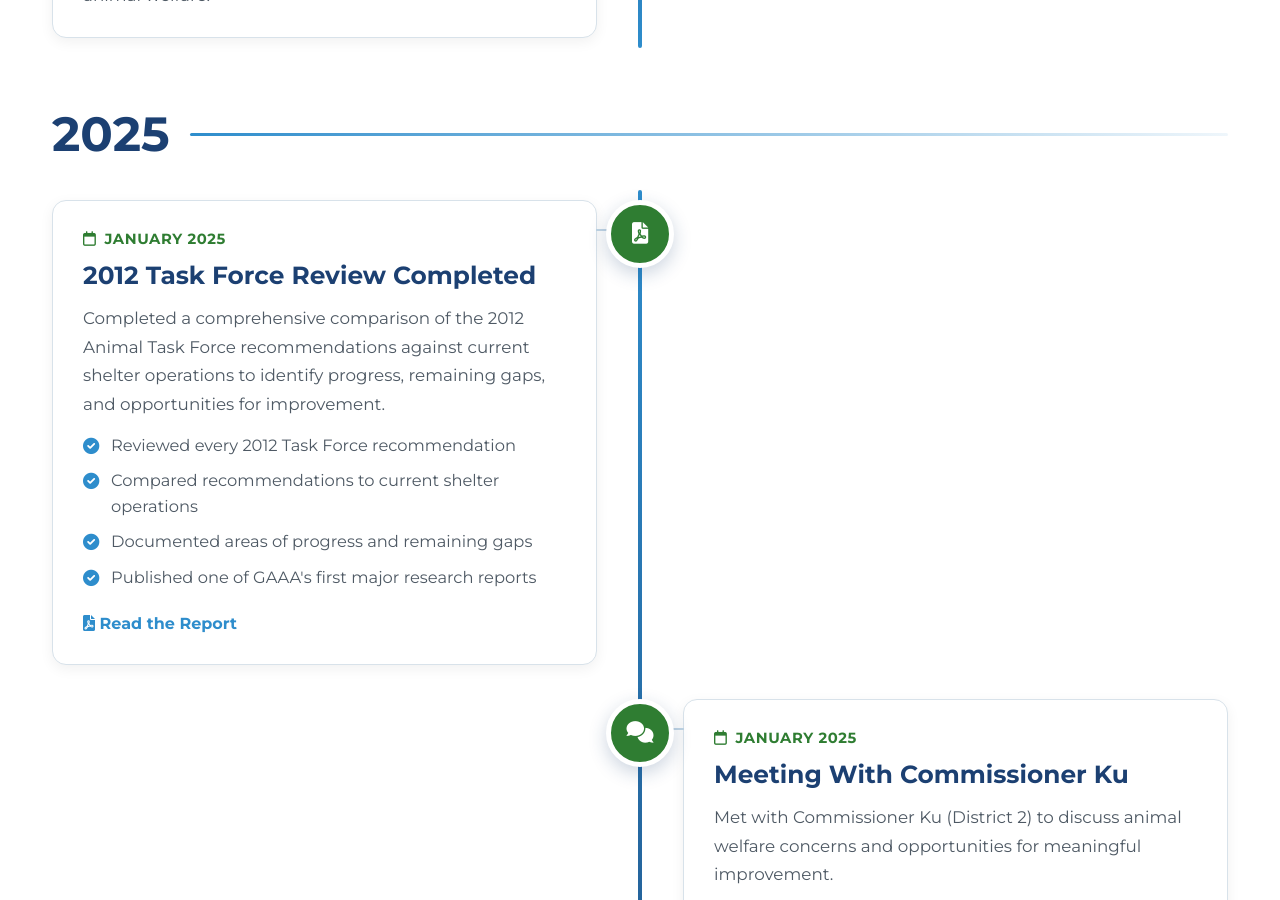
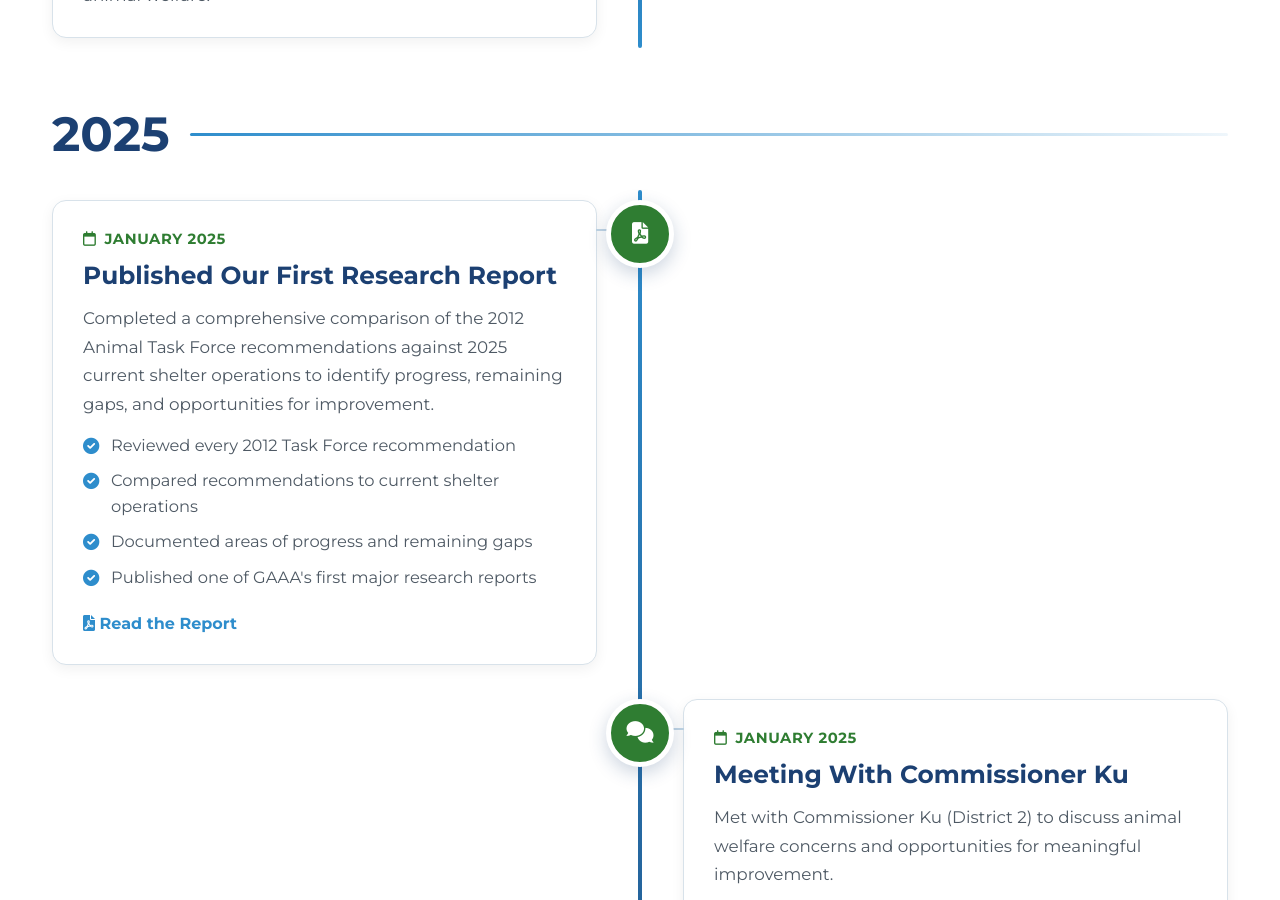
Before and after one commit to whitleybacon/gwinnett-animal-advocacy-alliance, a Jekyll site: the page built from journey/index.html, in a window 1280 px wide and 900 px high, scrolled down 2362 px. Built offline with Jekyll 4.4.1, drawn with Linux system fonts in a browser that asks for light colours.

Commit message:
Update index.html

```diff
--- a/journey/index.html
+++ b/journey/index.html
@@ -757,11 +757,11 @@ title: Our Advocacy Journey
                     January 2025
                 </p>
 
-                <h3>2012 Task Force Review Completed</h3>
+                <h3>Published Our First Research Report</h3>
 
                 <p>
                     Completed a comprehensive comparison of the 2012 Animal Task
-                    Force recommendations against current shelter operations to
+                    Force recommendations against 2025 current shelter operations to
                     identify progress, remaining gaps, and opportunities for
                     improvement.
                 </p>
```
